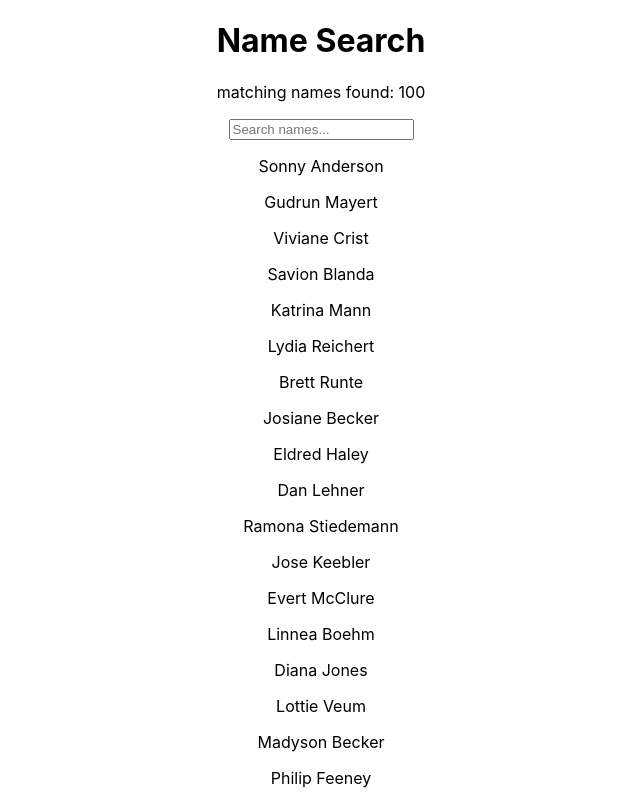
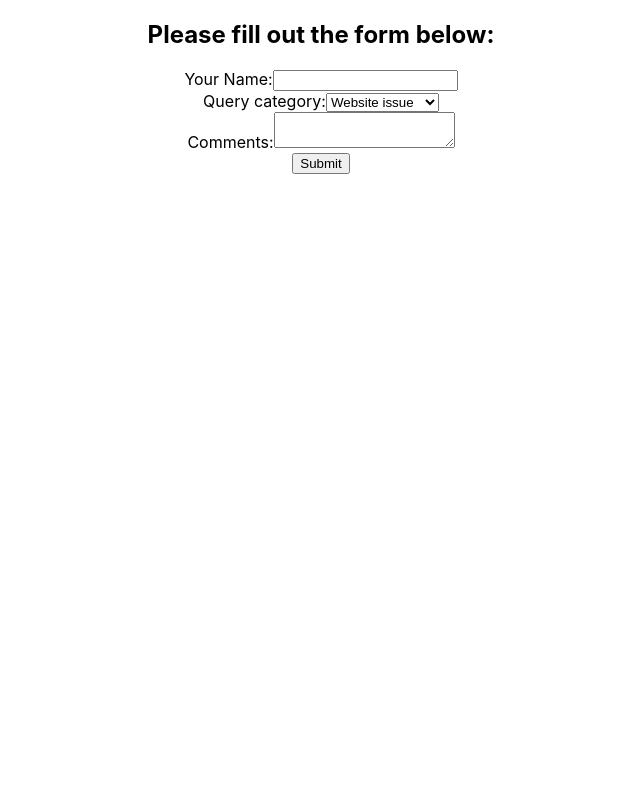
Before and after one commit to niclastanskanen/gitpod-react, a React (Create React App) app in the folder my-app/: page / in a window 1280 px wide. Shown: the top 800 px of the page, without its empty margins (319-959 px from the left). Built offline with nearby package versions, Linux system fonts and the light colour scheme.

Commit message:
add controlled form hooks

```diff
--- a/my-app/src/App.js
+++ b/my-app/src/App.js
@@ -1,5 +1,6 @@
 import './App.css';
-import SearchBar from './components/SearchBar';
+import ControlledFromHooks from './components/ControlledFromHooks';
+// import SearchBar from './components/SearchBar';
 // import ControlledForm from './components/ControlledForm';
 // import UncontrolledForm from './components/UncontrolledForm';
 // import LifeCyclesCWU from './components/LifeCyclesCWU';
@@ -42,7 +43,8 @@
       {/* <LifeCyclesCWU /> */}
       {/* <ControlledForm /> */}
       {/* <UncontrolledForm /> */}
-      <SearchBar />
+      {/* <SearchBar /> */}
+      <ControlledFromHooks />
 
     </div>
   );
--- /dev/null
+++ b/my-app/src/components/ControlledFromHooks.js
@@ -0,0 +1,52 @@
+import React, {useState} from 'react'
+
+function ControlledFromHooks() {
+  const [name, setName] = useState('');
+  const [category, setCategory] = useState('website');
+  const [comments, setComments] = useState('');
+  const handleSubmit = (e) => {
+    e.preventDefault();
+    console.log(name, category, comments);
+  }
+  return (
+    <div>
+        <h2>Please fill out the form below:</h2>
+        <form onSubmit={handleSubmit}>
+            <div>
+                <label htmlFor="id-name">Your Name:</label>
+                <input
+                    value={name}
+                    onChange={(e) => setName(e.target.value)}
+                    id="id-name"
+                    name="name" type="text"
+                />
+            </div>
+            <div>
+                <label htmlFor="id-category">Query category:</label>
+                <select
+                    id="id-category"
+                    name="category"
+                    value={category}
+                    onChange={(e) => setCategory(e.target.value)}
+                >
+                    <option value="website">Website issue</option>
+                    <option value="order">Order issue</option>
+                    <option value="general">General inquiry</option>
+                </select>
+            </div>
+            <div>
+                <label htmlFor="id-comments">Comments:</label>
+                <textarea
+                    id="id-comments"
+                    name="comments"
+                    value={comments}
+                    onChange={(e) => setComments(e.target.value)}
+                />
+            </div>
+            <input type="submit" value="Submit" />
+        </form>
+    </div>
+)
+}
+
+export default ControlledFromHooks
```
